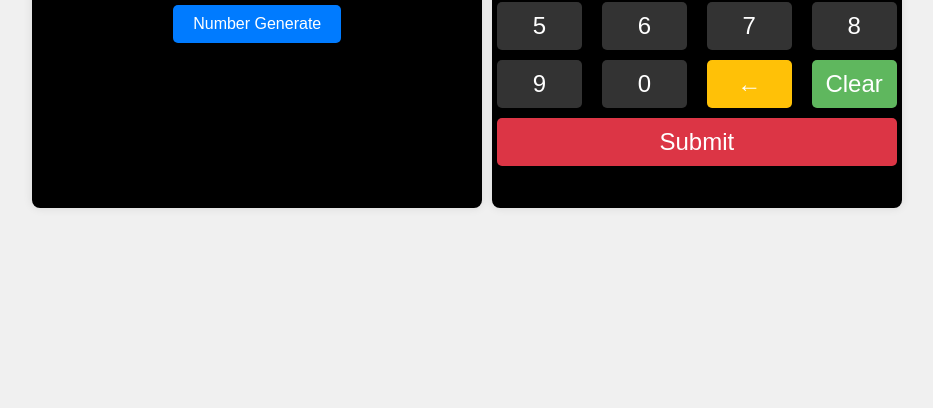
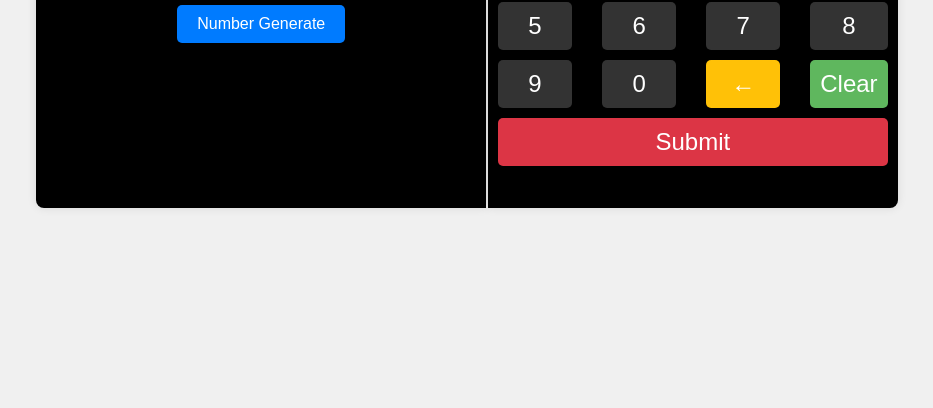
Before and after one commit to rakibkhanrkb/rkbprofile, a plain HTML site: page keymatch.html in a window 1280 px wide. Shown: the part 392-800 px from the top of the page, without its empty margins (173-1106 px from the left). Drawn offline with Linux system fonts and the light colour scheme.

Commit message:
update aGAIN

```diff
--- a/keymatch.html
+++ b/keymatch.html
@@ -14,7 +14,7 @@
             height: 100vh;
             background-color: #f0f0f0;
             margin: 0px;
-            gap: 10px;
+            gap: 2px;
         }
 
 
@@ -22,6 +22,8 @@
             height: 240px;
             /* height */
             padding: 120px 20px 40px 20px;
+            border-top-left-radius: 8px;
+            border-bottom-left-radius: 8px;
 
         }
 
@@ -29,6 +31,8 @@
             height: auto;
             /* This will be adjusted by JS */
             padding: 0px;
+            border-top-right-radius: 8px;
+            border-bottom-right-radius: 8px;
 
         }
 
@@ -36,7 +40,6 @@
             text-align: center;
             background: #fff;
             box-shadow: 0 0 10px rgba(0, 0, 0, 0.1);
-            border-radius: 8px;
             width: 32%;
             background-color: black;
         }
@@ -98,7 +101,7 @@
             font-size: 1.5em;
             cursor: pointer;
             border-radius: 5px;
-            margin: 0px 5px 0px 5px;
+            margin: 0px 10px 0px 10px;
         }
 
         .grid-item:hover {
```
